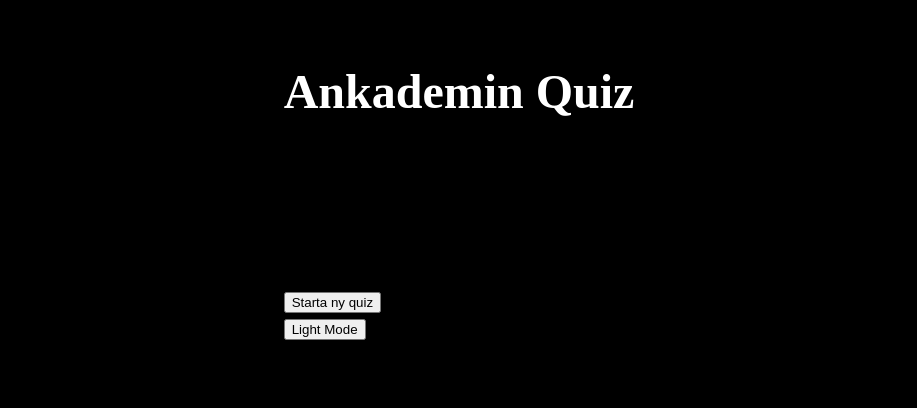
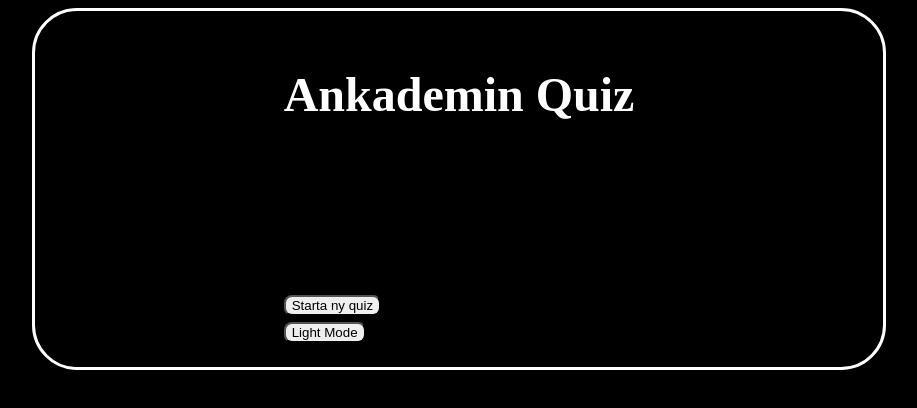
Before and after one commit to OzAlbayrak/Nackademin, a plain HTML site: page javascript1/AnkademinQuiz/index.html in a window 1280 px wide. Both pictures are taken after a click on the button "Dark Mode". Shown: the whole page, without its empty margins (181-1098 px from the left). Drawn offline with Linux system fonts and the light colour scheme.

Commit message:
Update quiz style

```diff
--- a/javascript1/AnkademinQuiz/index.js
+++ b/javascript1/AnkademinQuiz/index.js
@@ -318,6 +318,7 @@ function endQuiz() {
 
   for (let i = 0; i < quizQuestions.length; i++) {
     const div = document.createElement("div");
+    div.classList.add("quiz-score");
     div.innerText =
       "Fråga " +
       (i + 1) +
--- a/javascript1/AnkademinQuiz/style.css
+++ b/javascript1/AnkademinQuiz/style.css
@@ -1,12 +1,32 @@
 body {
+  min-width: 50rem;
   padding: 1.5rem;
   background-color: white;
   color: black;
   font-size: 1.5rem;
   justify-self: center;
+  border-color: black;
+  border-style: solid;
+  border-radius: 45px;
+
+  .quiz-game {
+    justify-self: center;
+  }
+
+  .quiz-score {
+    border-style: solid;
+    border-radius: 1rem;
+    padding: 1rem;
+    margin-bottom: 1rem;
+  }
+
+  button {
+    border-radius: 0.5rem;
+  }
 }
 
 .dark-mode {
   background-color: black;
   color: white;
+  border-color: white;
 }
```
